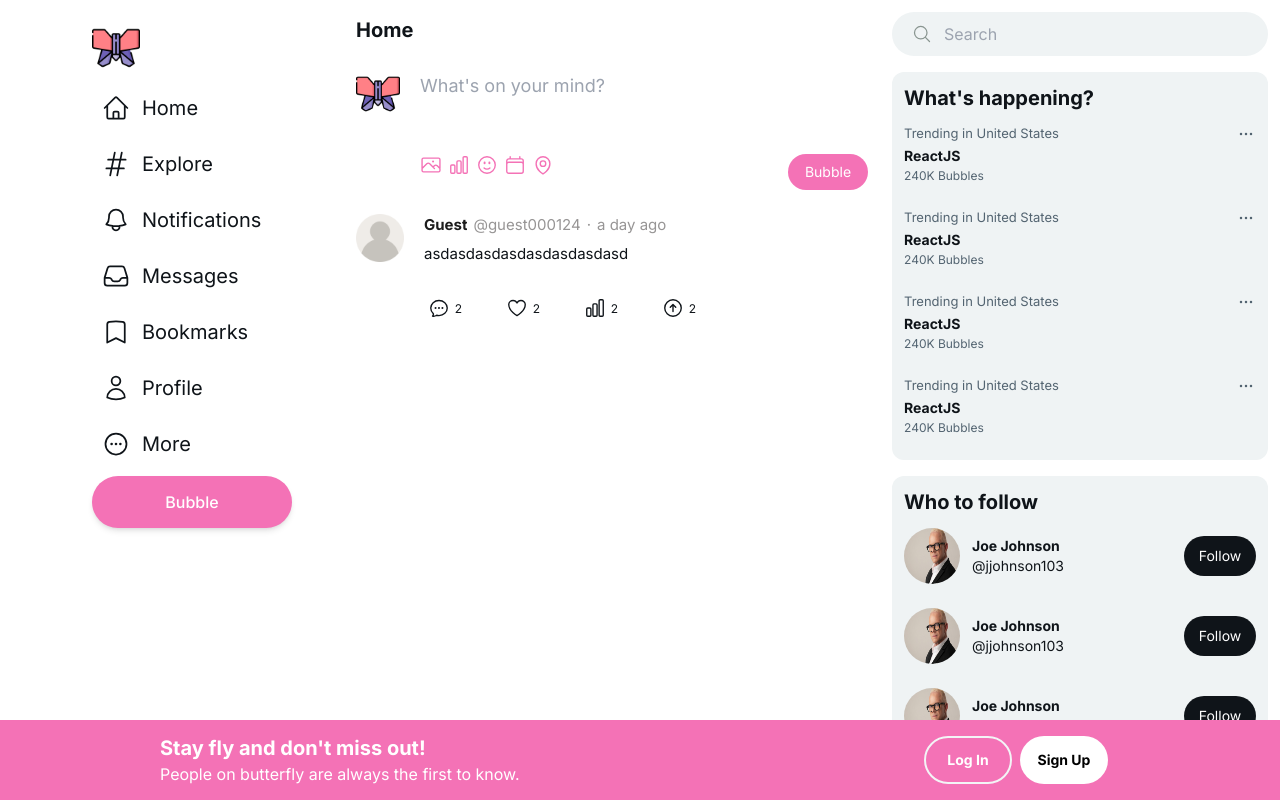
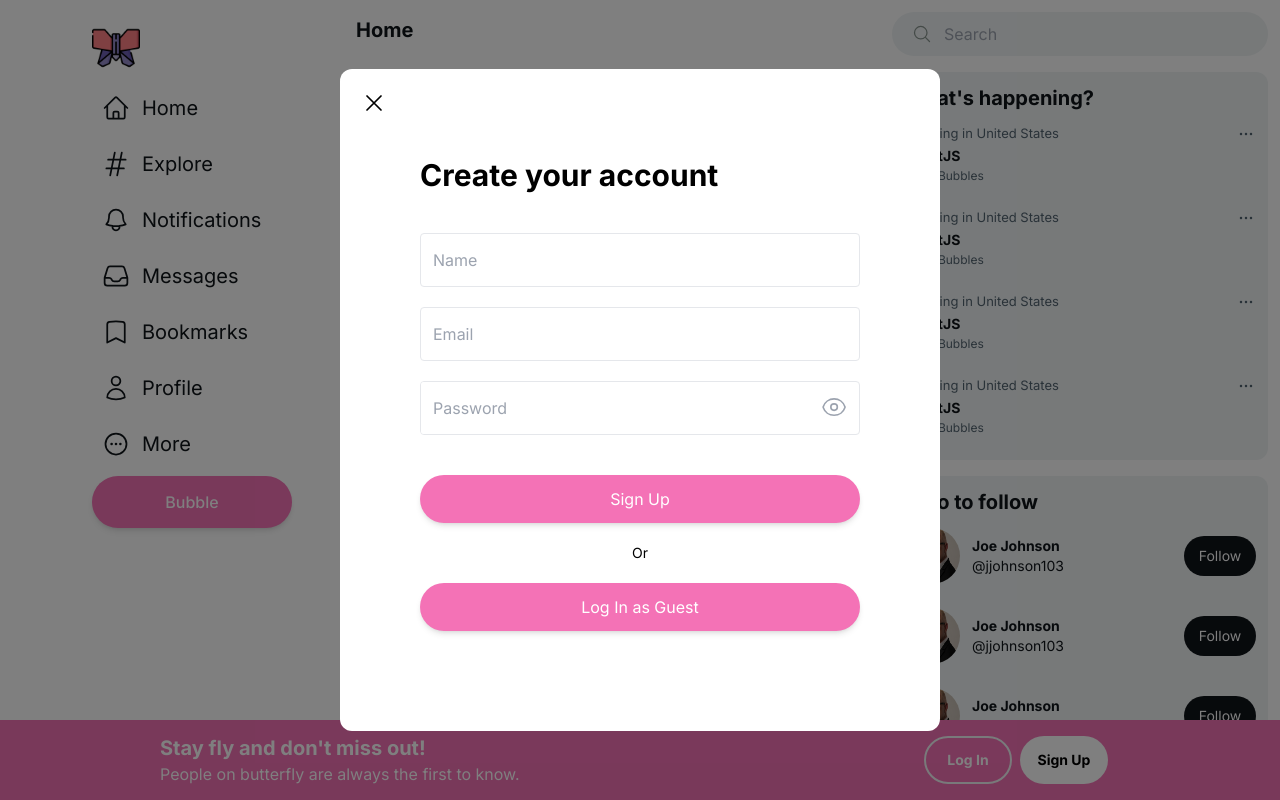
Before and after one commit to DeveloperThierry/butterfly, a Next.js app: page / in a window 1280 px wide. Both pictures are taken after a click on the button "Sign Up". Built offline with nearby package versions, Linux system fonts and the light colour scheme.

Commit message:
Implement SignUpModal

```diff
--- a/app/layout.tsx
+++ b/app/layout.tsx
@@ -1,6 +1,7 @@
 import type { Metadata } from "next";
 import { Inter } from "next/font/google";
 import "./globals.css";
+import StoreProvider from "@/redux/StoreProvider";
 
 const inter = Inter({ subsets: ["latin"] });
 
@@ -15,8 +16,10 @@ export default function RootLayout({
   children: React.ReactNode;
 }>) {
   return (
-    <html lang="en">
-      <body className={inter.className}>{children}</body>
-    </html>
+    <StoreProvider>
+      <html lang="en">
+        <body className={inter.className}>{children}</body>
+      </html>
+    </StoreProvider>
   );
 }
--- a/components/SignUpPrompt.tsx
+++ b/components/SignUpPrompt.tsx
@@ -1,4 +1,5 @@
 import React from 'react'
+import SignUpModal from './modals/SignUpModal'
 
 const SignUpPrompt = () => {
   return (
@@ -11,7 +12,7 @@ const SignUpPrompt = () => {
         </div>
         <div className="flex space-x-2 w-full p-3 md:w-fit">
             <button className="w-full h-[48px] md:w-[88px] h-[40px] text-md md:text-sm border border-2 border-gray-100 rounded-full text-white font-bold hover:bg-white bg-opacity-25 transition">Log In</button>
-            <button className="w-full h-[48px] md:w-[88px] h-[40px] text-md md:text-sm font-bold bg-white rounded-full">Sign Up</button>
+            <SignUpModal/>
         </div>
     </div>
   )
--- /dev/null
+++ b/components/modals/SignUpModal.tsx
@@ -0,0 +1,73 @@
+"use client";
+import React, { useState } from "react";
+import { Modal } from "@mui/material";
+import { useDispatch, useSelector } from "react-redux";
+import { AppDispatch, RootState } from "@/redux/store";
+import { closeSignUpModal, openSignUpModal } from "@/redux/slices/modalSlice";
+import { EyeIcon, EyeSlashIcon, XMarkIcon } from "@heroicons/react/24/outline";
+const SignUpModal = () => {
+  const [showPassword, setShowPassword] = useState(false);
+  const isOpen = useSelector(
+    (state: RootState) => state.modals.signUpModalOpen
+  );
+  const dispatch: AppDispatch = useDispatch();
+
+  return (
+    <>
+      <button
+        className="w-full h-[48px] md:w-[88px] h-[40px] text-md md:text-sm font-bold bg-white rounded-full"
+        onClick={() => dispatch(openSignUpModal())}
+      >
+        Sign Up
+      </button>
+      <Modal
+        open={isOpen}
+        onClose={() => dispatch(closeSignUpModal())}
+        className="flex justify-center items-center "
+      >
+        <div className="w-full h-full sm:w-[600px] sm:h-fit bg-white sm:rounded-xl">
+          <XMarkIcon className="w-7 mt-5 ms-5 cursor-pointer"
+          onClick={() => dispatch(closeSignUpModal())}
+          />
+          <form className="pt-10 pb-20 px-4 sm:px-20">
+            <h1 className="text-3xl font-bold mb-10">Create your account</h1>
+            <div className="w-full space-y-5 mb-10">
+              <input
+                className="w-full h-[54px] border border-gray-200 outline-none pl-3 rounded-[4px] focus:border-pink-400 transition"
+                placeholder="Name"
+                type="text"
+              />
+              <input
+                className="w-full h-[54px] border border-gray-200 outline-none pl-3 rounded-[4px] focus:border-pink-400 transition"
+                placeholder="Email"
+                type="email"
+              />
+              <div className="w-full h-[54px] border border-gray-200 outline-none rounded-[4px] focus-within:border-pink-400 transition flex items-center overflow-hidden pr-3">
+                <input
+                  placeholder="Password"
+                  type={showPassword ? "text" : "password"}
+                  className="w-full h-full px-3  outline-none"
+                />
+                <div
+                  onClick={() => setShowPassword(!showPassword)}
+                  className="w-7 h-7 text-gray-400 cursor-pointer"
+                >
+                  {showPassword ? <EyeSlashIcon /> : <EyeIcon />}
+                </div>
+              </div>
+            </div>
+            <button className="bg-pink-400 text-white h-[48px] rounded-full shadow-md mb-5 w-full">
+              Sign Up
+            </button>
+            <span className="mb-5 text-sm text-center block">Or</span>
+            <button className="bg-pink-400 text-white h-[48px] rounded-full shadow-md mb-5 w-full">
+              Log In as Guest
+            </button>
+          </form>
+        </div>
+      </Modal>
+    </>
+  );
+};
+
+export default SignUpModal;
--- /dev/null
+++ b/redux/StoreProvider.tsx
@@ -0,0 +1,18 @@
+"use client"
+import React from 'react'
+import { Provider } from 'react-redux'
+import { store } from './store'
+
+interface StoreProviderProps {
+    children: React.ReactNode
+}
+
+const StoreProvider = ({children}:StoreProviderProps) => {
+  return (
+    <Provider store={store}>
+        {children}
+    </Provider>
+  )
+}
+
+export default StoreProvider
--- /dev/null
+++ b/redux/slices/modalSlice.ts
@@ -0,0 +1,22 @@
+import { createSlice } from '@reduxjs/toolkit'
+
+const initialState = {
+    signUpModalOpen:false
+}
+
+const modalSlice = createSlice({
+  name: "modal",
+  initialState,
+  reducers: {
+    openSignUpModal: (state) => {
+        state.signUpModalOpen=true
+    },
+    closeSignUpModal: (state) => {
+        state.signUpModalOpen=false
+    }
+  }
+});
+
+export const {openSignUpModal, closeSignUpModal} = modalSlice.actions
+
+export default modalSlice.reducer
--- /dev/null
+++ b/redux/store.ts
@@ -0,0 +1,14 @@
+import { configureStore } from '@reduxjs/toolkit'
+import modalSlice from './slices/modalSlice'
+
+export const store = configureStore({
+  reducer: {
+    modals:modalSlice
+  }
+})
+
+// Infer the `RootState`,  `AppDispatch`, and `AppStore` types from the store itself
+export type RootState = ReturnType<typeof store.getState>
+// Inferred type: {posts: PostsState, comments: CommentsState, users: UsersState}
+export type AppDispatch = typeof store.dispatch
+export type AppStore = typeof store
```
Also changed, not shown: package.json (+6 -1 lines), 1 other file (tests, documents, lock files or other folders).
